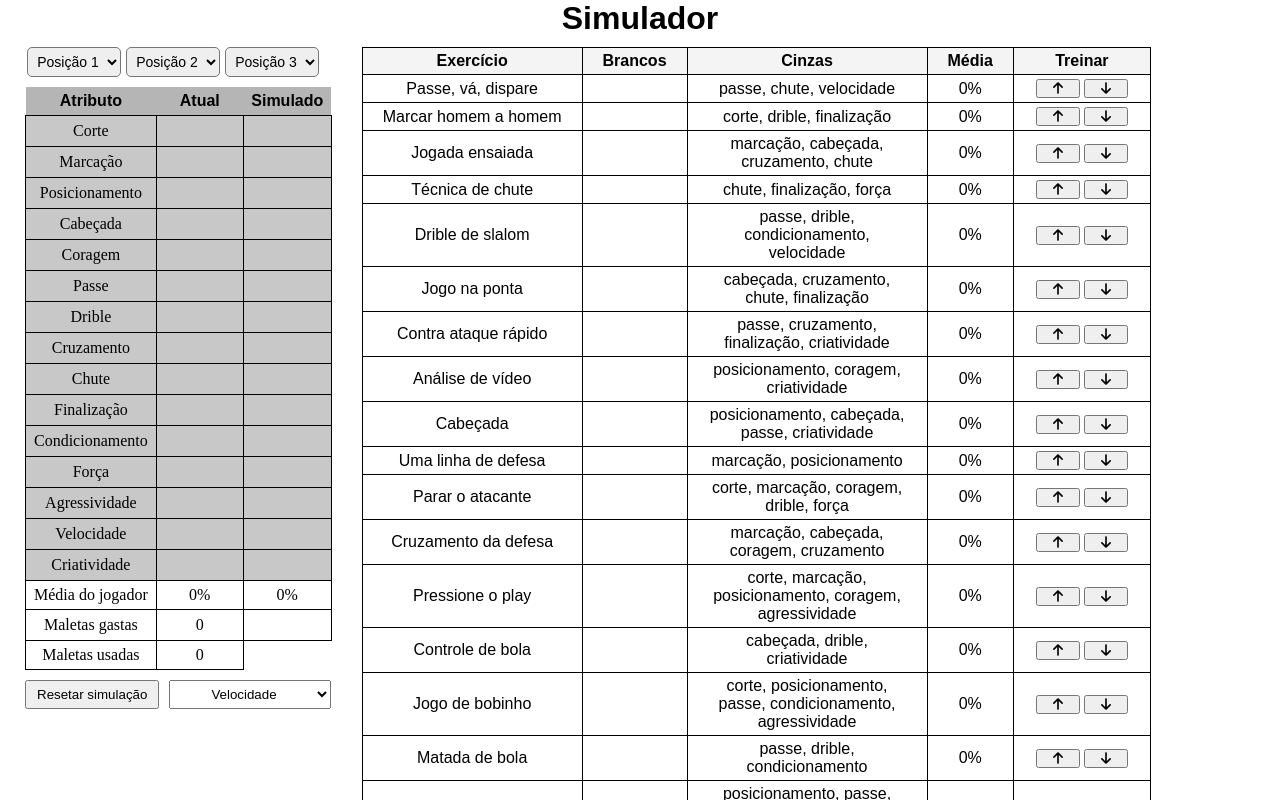
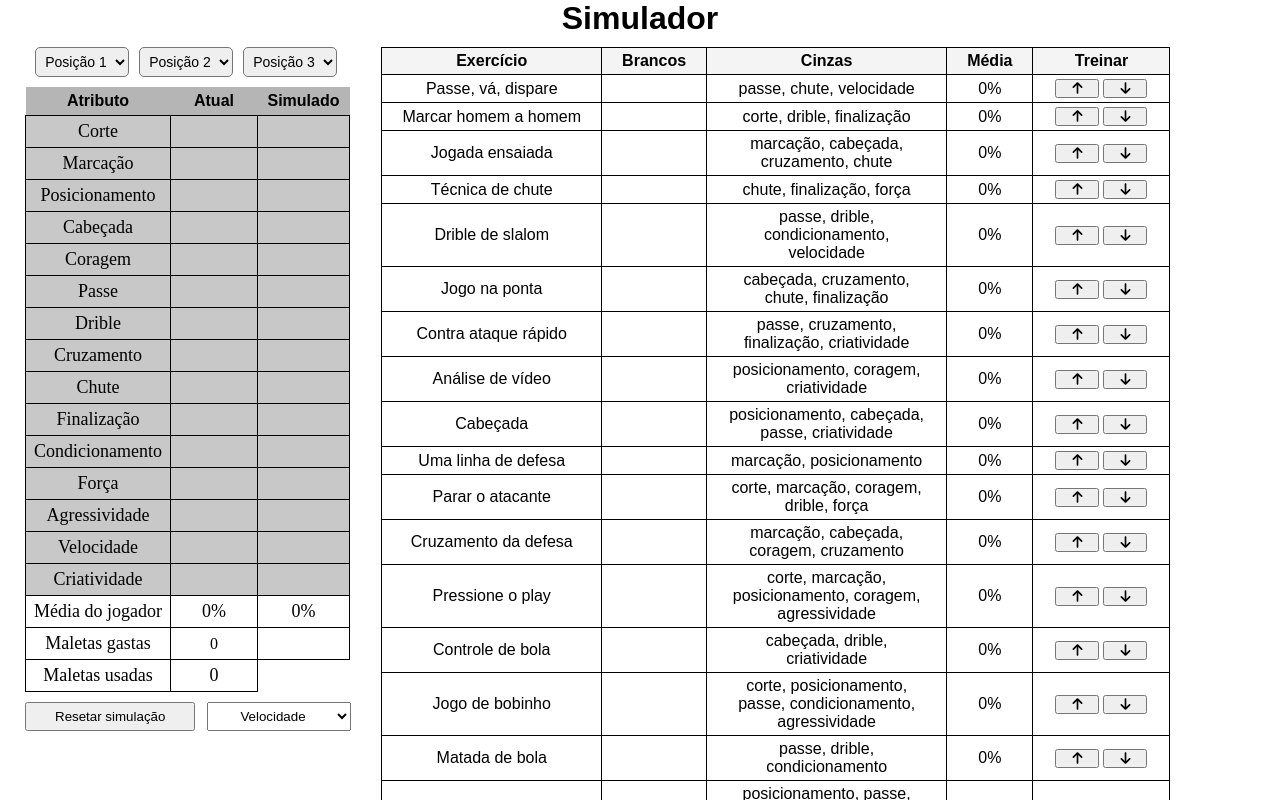
Before and after one commit to jonatasas10/simulador, a React (Vite) app: page / in a window 1280 px wide. Shown: the top 800 px of the page. Built offline with nearby package versions, Linux system fonts and the light colour scheme.

Commit message:
edited some alignment

```diff
--- a/src/components/attributes.jsx
+++ b/src/components/attributes.jsx
@@ -314,9 +314,9 @@ function Attributes(props) {
                 </tr>
                 </tbody>
             </table>
-            <button className={TableStyles.inputSpeed} onClick={resetAttributes}>Resetar simulação</button>
+            <button className={TableStyles.buttonReset} onClick={resetAttributes}>Resetar simulação</button>
             <select value={speedChoice} onChange={(e) => handleSpeedChange(e)}
-                    className={TableStyles.buttonReset}
+                    className={TableStyles.inputSpeed}
             >
                 <option value="">Velocidade</option>
                 <option value="1">Lento</option>
--- a/src/components/attributes.module.css
+++ b/src/components/attributes.module.css
@@ -6,11 +6,11 @@
 }
 
 .buttons{
-    margin-left: 12px;
+    margin-left: 20px;
     margin-top: 10px;
     text-align: center;
     margin-bottom: 10px;
-    gap: 5px;
+    gap: 10px;
     display: -webkit-box;
     display: -ms-flexbox;
     display: -webkit-flex;
@@ -29,14 +29,14 @@
 }
 .table th{
     background-color: #b5b5b5;
-    padding: 5px 8px;
+    padding: 5px 10px;
 }
 .table td {
     border: 1px solid #000; /* This adds the grid lines */
     padding: 5px 8px;
     text-align: center;
     font-family: Arial sans-serif;
-    font-size: 16px;
+    font-size: 18px;
 
 
 }
@@ -63,13 +63,15 @@
 }
 .buttonReset{
     margin-top: 10px;
-    padding: 5px 37px;
+    padding: 5px 28px;
     margin-left: 10px;
     margin-right: 0;
+    cursor: pointer;
 }
 .inputSpeed{
     margin-top: 10px;
-    padding: 5px 10px;
-    margin-left: 10px;
+    padding: 5px 28px;
+    margin-left: 12px;
+    cursor: pointer;
 
 }
--- a/src/components/trainings.module.css
+++ b/src/components/trainings.module.css
@@ -32,7 +32,7 @@
     padding-left: 0;
     margin-top: 10px;
     margin-left: 10px;
-    font-size: 20px;
+    font-size: 18px;
 
 }
 
```
